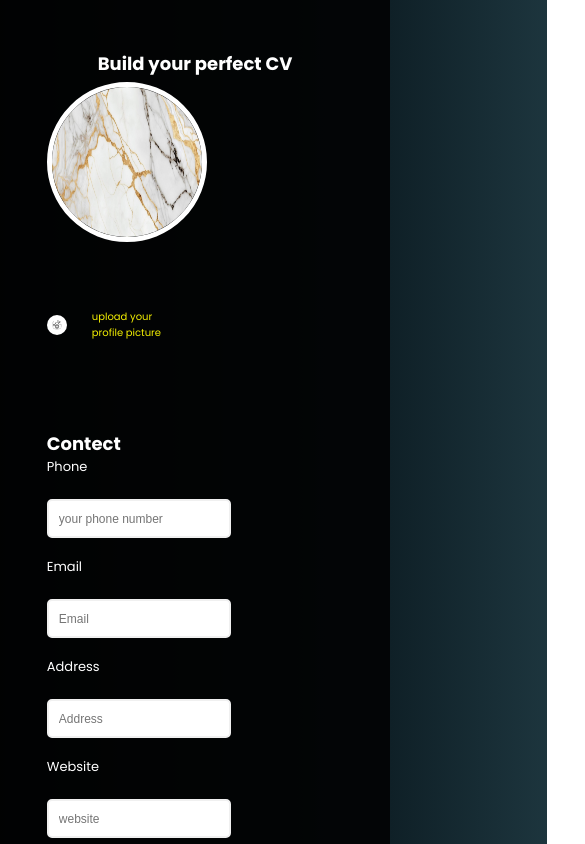
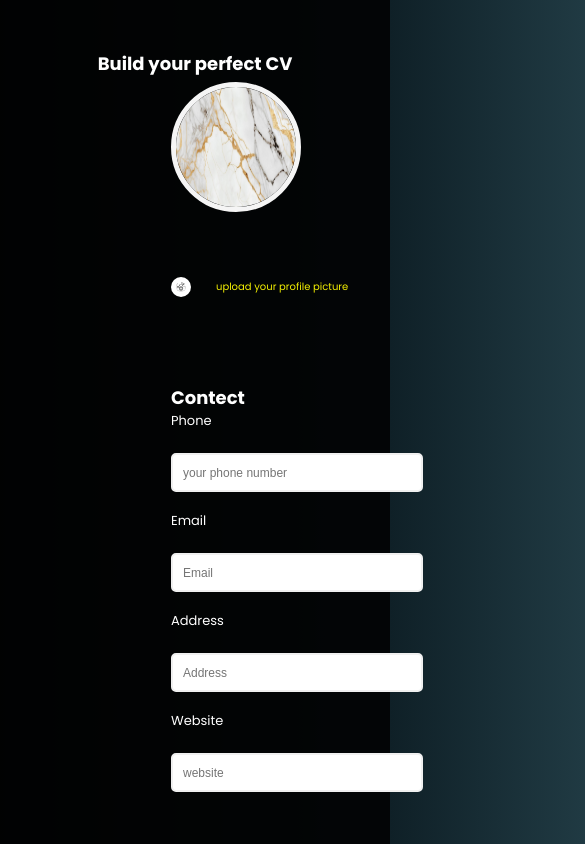
Before and after one commit to samiceto/Resume-builder-2, a website: page index.html in a window 390 px wide. Shown: the top 844 px of the page, 585 px wide, since content can reach past the window. Drawn offline with Linux system fonts and the light colour scheme.

Commit message:
responsive

```diff
--- a/media.css
+++ b/media.css
@@ -1,35 +1,7 @@
 @media only screen and (max-width: 1000px) {
-    .contaner{
-        flex-direction: row;
-        width: 100vw;
-        flex-wrap: wrap;
-    }
-    .personalifo{
-        order: 1;
-        width: 100vw;
-        /* height: 250vh; */
-        background-color: black;
-        /* padding: 40px 50px; */
-        box-sizing: border-box;
-        display: flex;
-        flex-direction: row;
-        /* flex-direction: column; */
-        /* align-items: center; */
-        /* justify-content: space-between; */
-        /* flex-direction: column; */
-        flex-wrap: wrap;
-    }
-    .profassion{
-        order: 2;
-    }
-    .profile{
-        /* margin: 10px 0px; */
-        width: 150px;
-        height: 150px;
-        border-radius: 100%;
-        border: 5px solid white;
-        align-self: flex-start;
-
+    *{
+        margin: 0;
+        padding: 0;
     }
     .phon{
         width: 20px;
@@ -50,7 +22,7 @@
         flex-direction: column;
         align-items: center;
         padding: 0;
-        width: 40vw;
+        /* width: 40vw; */
 
     }
     .leftfm{
--- a/style.css
+++ b/style.css
@@ -1,6 +1,7 @@
 *{
     padding: 0;
     margin: 0;
+    /* overflow-x: clip; */
 }
 html{
     font-size: xx-small;
@@ -12,6 +13,7 @@ body{
     font-family: 'Poppins', sans-serif;
     display: flex;
     justify-content: center;
+    padding-right: 40px;
 
 }
 .contaner{
@@ -199,8 +201,8 @@ input[type="file"] {
 
 /* form */
 .boxfm{
-    margin:20px;
-        width: 650px;
+    margin:20px 0px;
+        width: 570px;
         font-size: small;
         color:white;
         background-color: rgb(0, 0, 0);
@@ -227,7 +229,7 @@ input[type="file"] {
     display: flex;
     padding: 50px;
     justify-content: space-between;
-    width: 650px;
+    width: 570px;
     flex-wrap: wrap;
     box-sizing: border-box;
 
```
